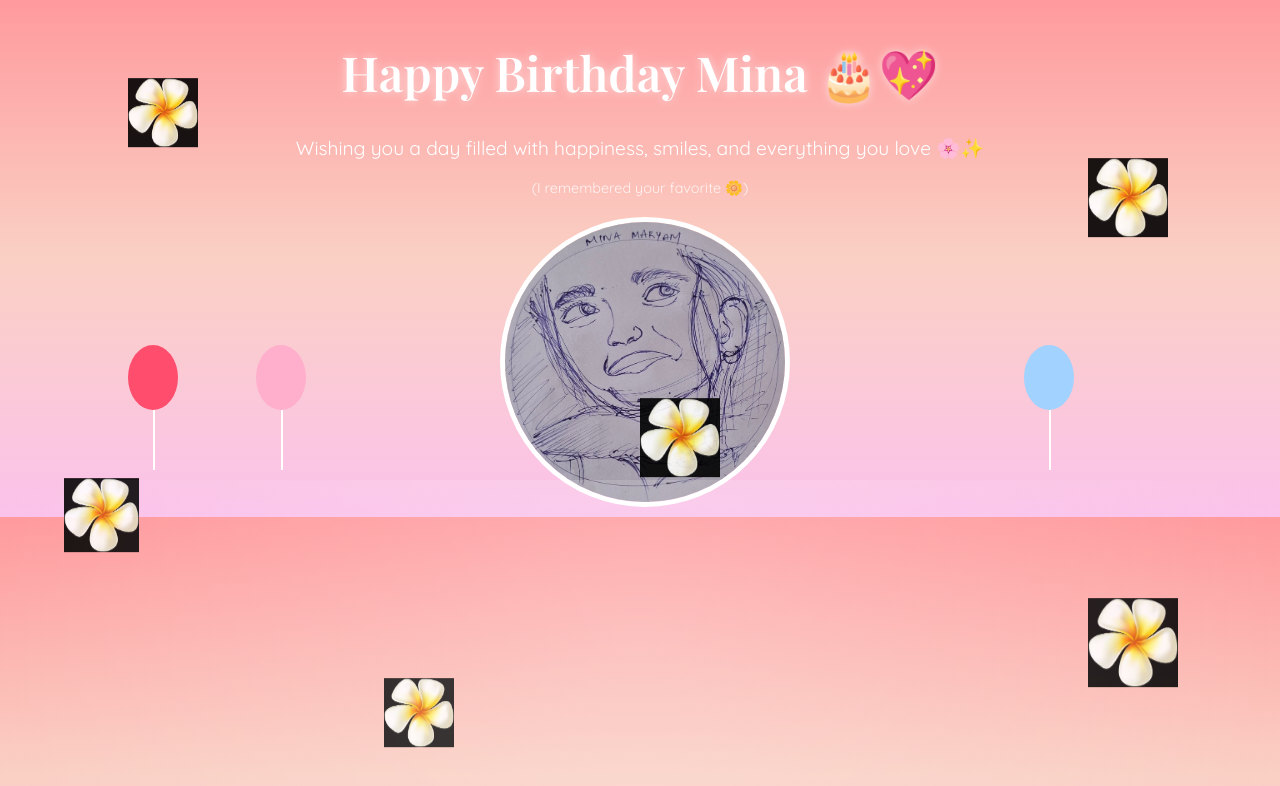
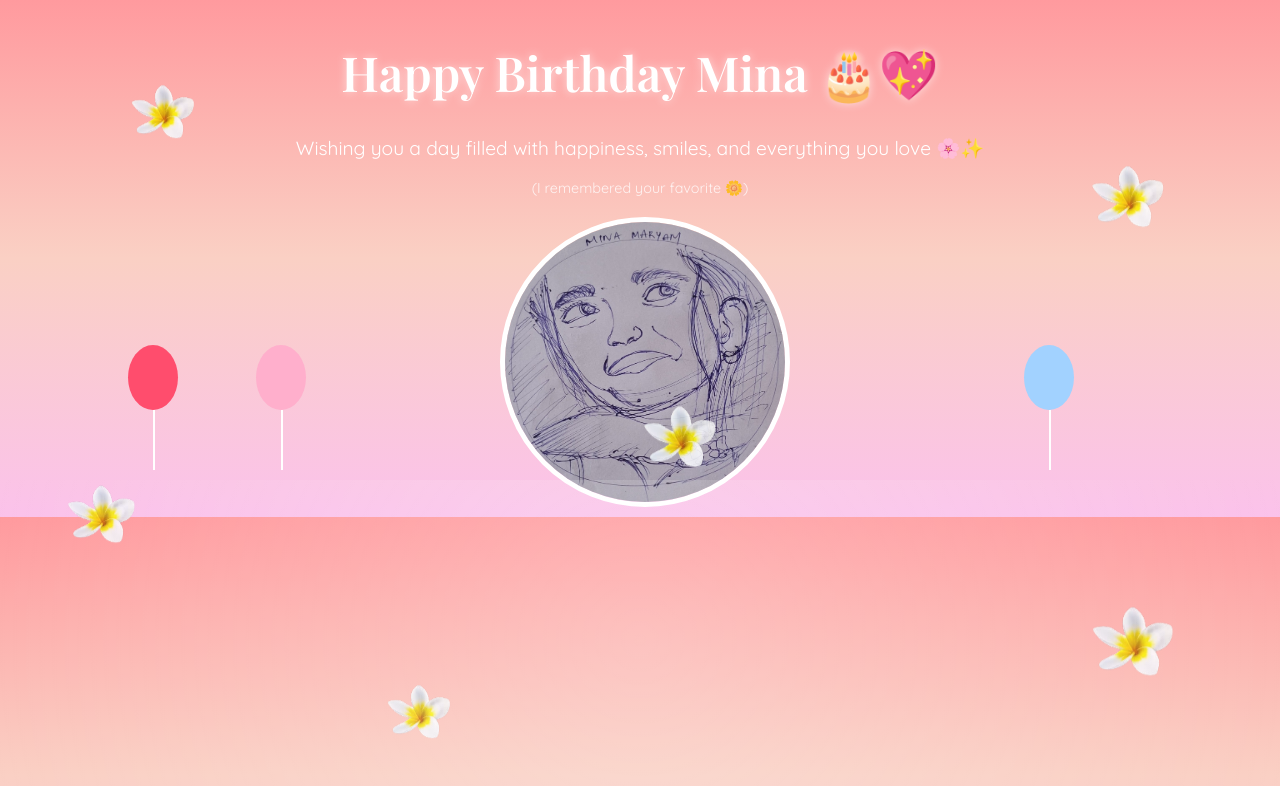
Before and after one commit to adwaith-m/Mina, a plain HTML site: page index.html in a window 1280 px wide. Drawn offline with nearby package versions, Linux system fonts and the light colour scheme.

Commit message:
Update index.html

```diff
--- a/index.html
+++ b/index.html
@@ -190,12 +190,12 @@ p {
 <div class="balloon" style="left:80%; background:#a2d2ff;"></div>
 
 <!-- 🌸 FLOWERS -->
-<img class="flower" src="plumeria.jpeg" style="top:10%; left:10%; width:70px;">
-<img class="flower" src="plumeria.jpeg" style="top:20%; left:85%; width:80px;">
-<img class="flower" src="plumeria.jpeg" style="top:60%; left:5%; width:75px;">
-<img class="flower" src="plumeria.jpeg" style="top:75%; left:85%; width:90px;">
-<img class="flower" src="plumeria.jpeg" style="top:85%; left:30%; width:70px;">
-<img class="flower" src="plumeria.jpeg" style="top:50%; left:50%; width:80px;">
+<img class="flower" src="plumeria2-removebg-preview.png" style="top:10%; left:10%; width:70px;">
+<img class="flower" src="plumeria2-removebg-preview.png" style="top:20%; left:85%; width:80px;">
+<img class="flower" src="plumeria2-removebg-preview.png" style="top:60%; left:5%; width:75px;">
+<img class="flower" src="plumeria2-removebg-preview.png" style="top:75%; left:85%; width:90px;">
+<img class="flower" src="plumeria2-removebg-preview.png" style="top:85%; left:30%; width:70px;">
+<img class="flower" src="plumeria2-removebg-preview.png" style="top:50%; left:50%; width:80px;">
 
 <div class="bottom-glow"></div>
 <script>
```
